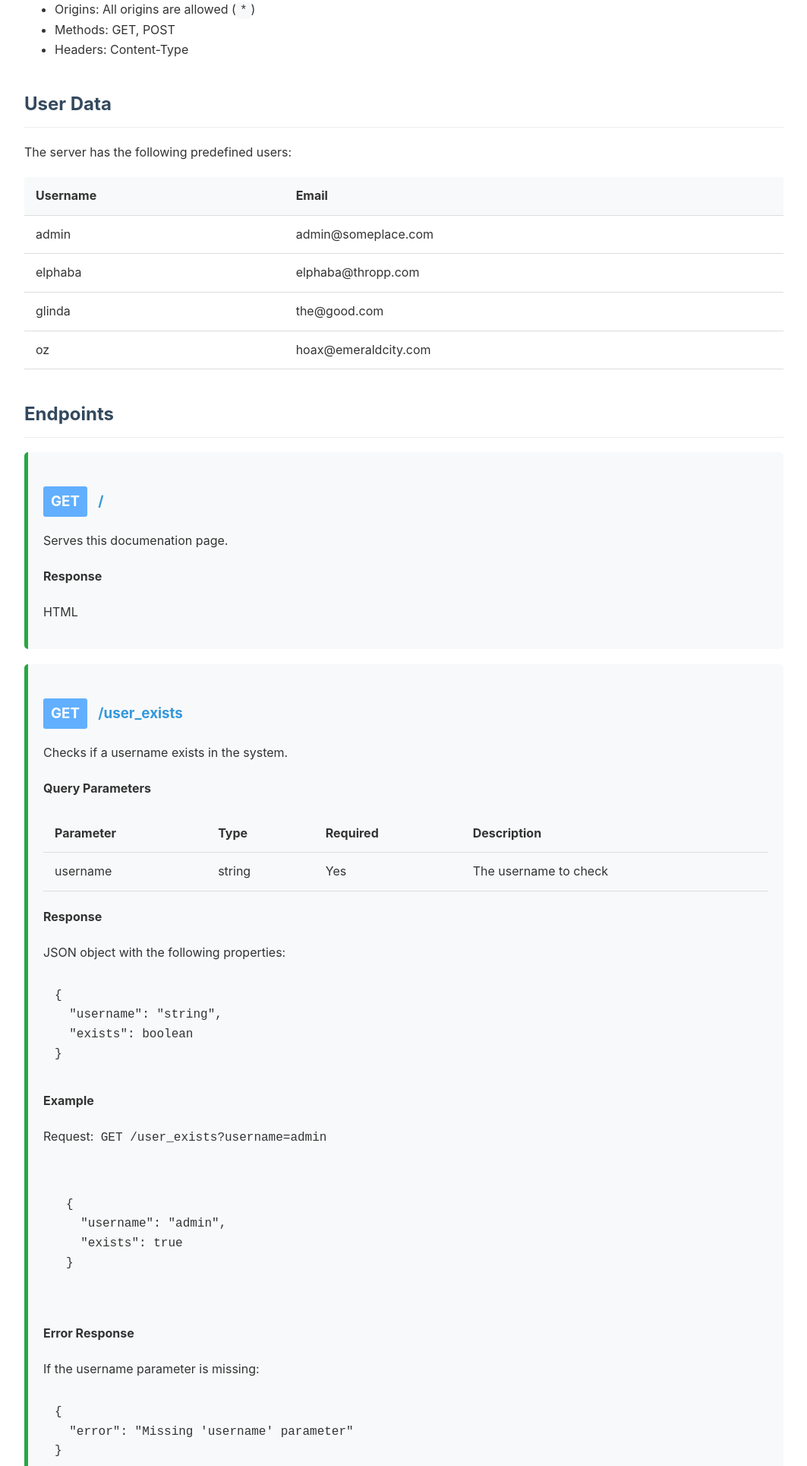
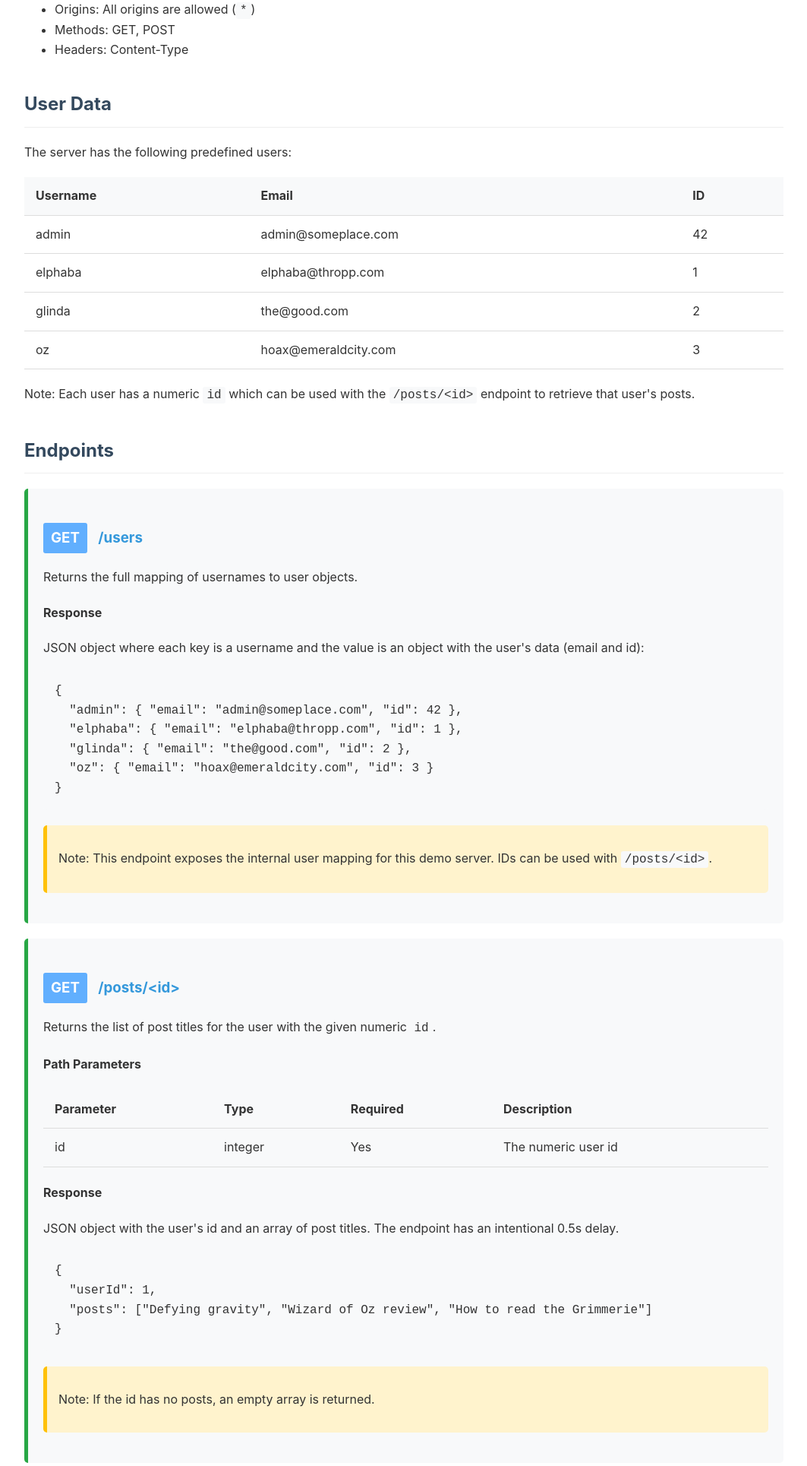
Before and after one commit to brandiseeley/signup_server, a Flask app: page / in a window 1280 px wide. Shown: the part 466-2395 px from the top of the page at 76% size, without its empty margins (108-1171 px from the left). Run offline with Flask 3, Linux system fonts and the light colour scheme.

Commit message:
Add two new endpoints for retake interview

```diff
--- a/app.py
+++ b/app.py
@@ -1,4 +1,4 @@
-from flask import Flask, request, abort
+from flask import Flask, request, abort, jsonify
 from flask_cors import CORS
 
 import random
@@ -9,10 +9,17 @@ app = Flask(__name__)
 CORS(app, origins='*', methods=['GET', 'POST'], allow_headers=["Content-Type"])
 
 users = {
-    "admin": {"email": "admin@someplace.com"},
-    "elphaba": {"email": "elphaba@thropp.com"},
-    "glinda": {"email": "the@good.com"},
-    "oz": {"email": "hoax@emeraldcity.com"},
+    "admin": {"email": "admin@someplace.com", "id": 42},
+    "elphaba": {"email": "elphaba@thropp.com", "id": 1},
+    "glinda": {"email": "the@good.com", "id": 2},
+    "oz": {"email": "hoax@emeraldcity.com", "id": 3},
+}
+
+posts = {
+    42: ['Another day at the office'],
+    1: ['Defying gravity', 'Wizard of Oz review', 'How to read the Grimmerie'],
+    2: ['Study group for magic', 'On Being Good', 'How to charm crowds'],
+    3: ['Oz travel guide', 'Flying monkeys are tricky', 'Emerald City secrets'],
 }
 
 emails = [data['email'] for data in users.values()]
@@ -32,6 +39,15 @@ def index():
     with open("templates/index.html", "r") as file:
         return file.read()
 
+@app.route('/users')
+def get_users():
+    return users
+
+@app.route('/posts/<int:user_id>')
+def get_posts(user_id):
+    time.sleep(0.5)
+    user_posts = posts.get(user_id, [])
+    return jsonify({"userId": user_id, "posts": user_posts})
 
 @app.route('/user_exists')
 def user_exists():
--- a/templates/index.html
+++ b/templates/index.html
@@ -127,31 +127,91 @@
               <tr>
                   <th>Username</th>
                   <th>Email</th>
+                  <th>ID</th>
               </tr>
           </thead>
           <tbody>
               <tr>
                   <td>admin</td>
                   <td>admin@someplace.com</td>
+                  <td>42</td>
               </tr>
               <tr>
                   <td>elphaba</td>
                   <td>elphaba@thropp.com</td>
+                  <td>1</td>
               </tr>
               <tr>
                   <td>glinda</td>
                   <td>the@good.com</td>
+                  <td>2</td>
               </tr>
               <tr>
                   <td>oz</td>
                   <td>hoax@emeraldcity.com</td>
+                  <td>3</td>
               </tr>
           </tbody>
       </table>
+      <p>Note: Each user has a numeric <code>id</code> which can be used with the <code>/posts/&lt;id&gt;</code> endpoint to retrieve that user's posts.</p>
     </div>
 
     <div class="section">
         <h2>Endpoints</h2>
+
+        <div class="endpoint">
+            <h3><span class="method get">GET</span> /users</h3>
+            <p>Returns the full mapping of usernames to user objects.</p>
+
+            <h4>Response</h4>
+            <p>JSON object where each key is a username and the value is an object with the user's data (email and id):</p>
+            <pre>{
+  "admin": { "email": "admin@someplace.com", "id": 42 },
+  "elphaba": { "email": "elphaba@thropp.com", "id": 1 },
+  "glinda": { "email": "the@good.com", "id": 2 },
+  "oz": { "email": "hoax@emeraldcity.com", "id": 3 }
+}</pre>
+
+            <div class="note">
+                <p>Note: This endpoint exposes the internal user mapping for this demo server. IDs can be used with <code>/posts/&lt;id&gt;</code>.</p>
+            </div>
+        </div>
+
+        <div class="endpoint">
+            <h3><span class="method get">GET</span> /posts/&lt;id&gt;</h3>
+            <p>Returns the list of post titles for the user with the given numeric <code>id</code>.</p>
+
+            <h4>Path Parameters</h4>
+            <table>
+                <thead>
+                    <tr>
+                        <th>Parameter</th>
+                        <th>Type</th>
+                        <th>Required</th>
+                        <th>Description</th>
+                    </tr>
+                </thead>
+                <tbody>
+                    <tr>
+                        <td>id</td>
+                        <td>integer</td>
+                        <td>Yes</td>
+                        <td>The numeric user id</td>
+                    </tr>
+                </tbody>
+            </table>
+
+            <h4>Response</h4>
+            <p>JSON object with the user's id and an array of post titles. The endpoint has an intentional 0.5s delay.</p>
+            <pre>{
+  "userId": 1,
+  "posts": ["Defying gravity", "Wizard of Oz review", "How to read the Grimmerie"]
+}</pre>
+
+            <div class="note">
+                <p>Note: If the id has no posts, an empty array is returned.</p>
+            </div>
+        </div>
 
         <div class="endpoint">
             <h3><span class="method get">GET</span> /</h3>
```
